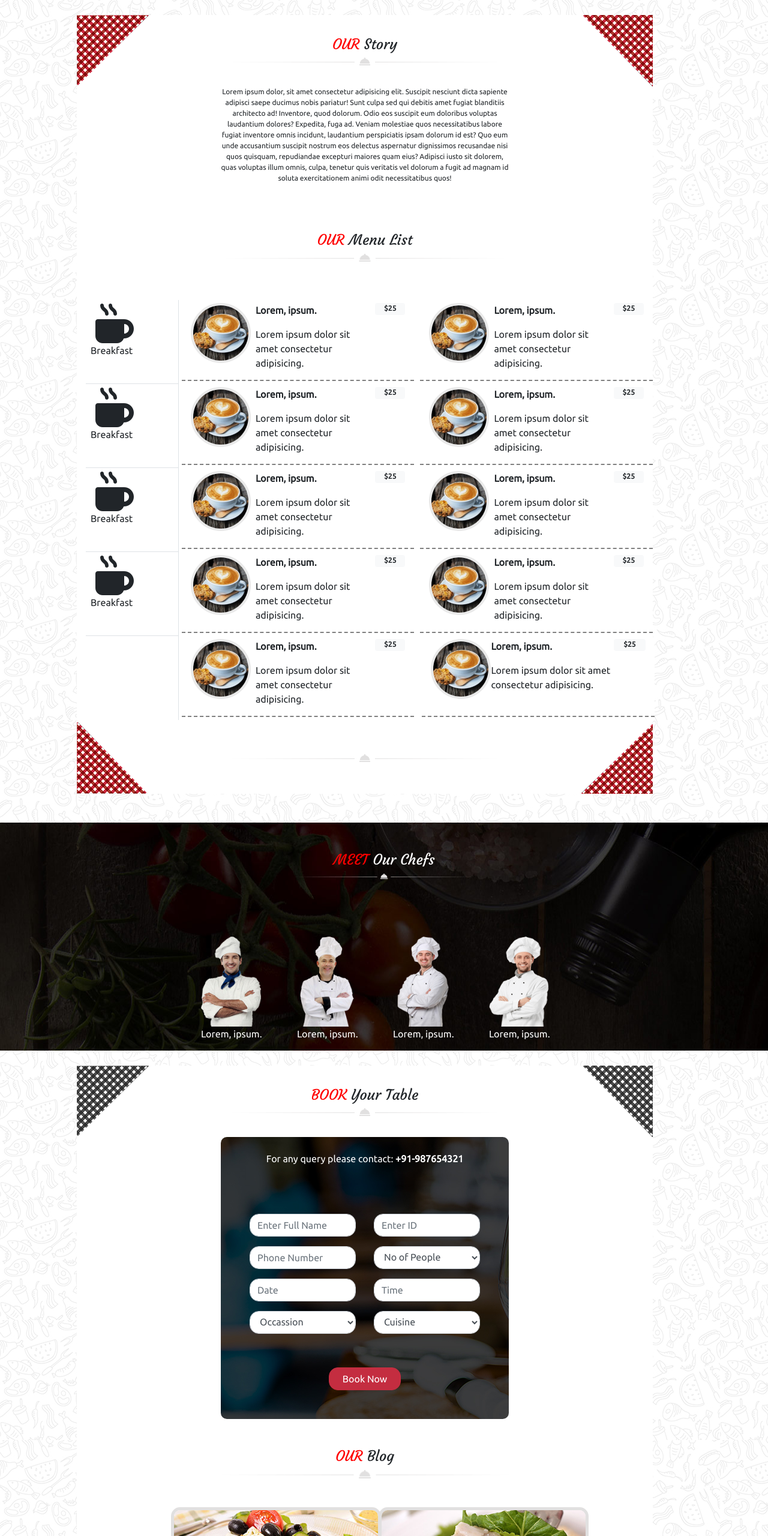
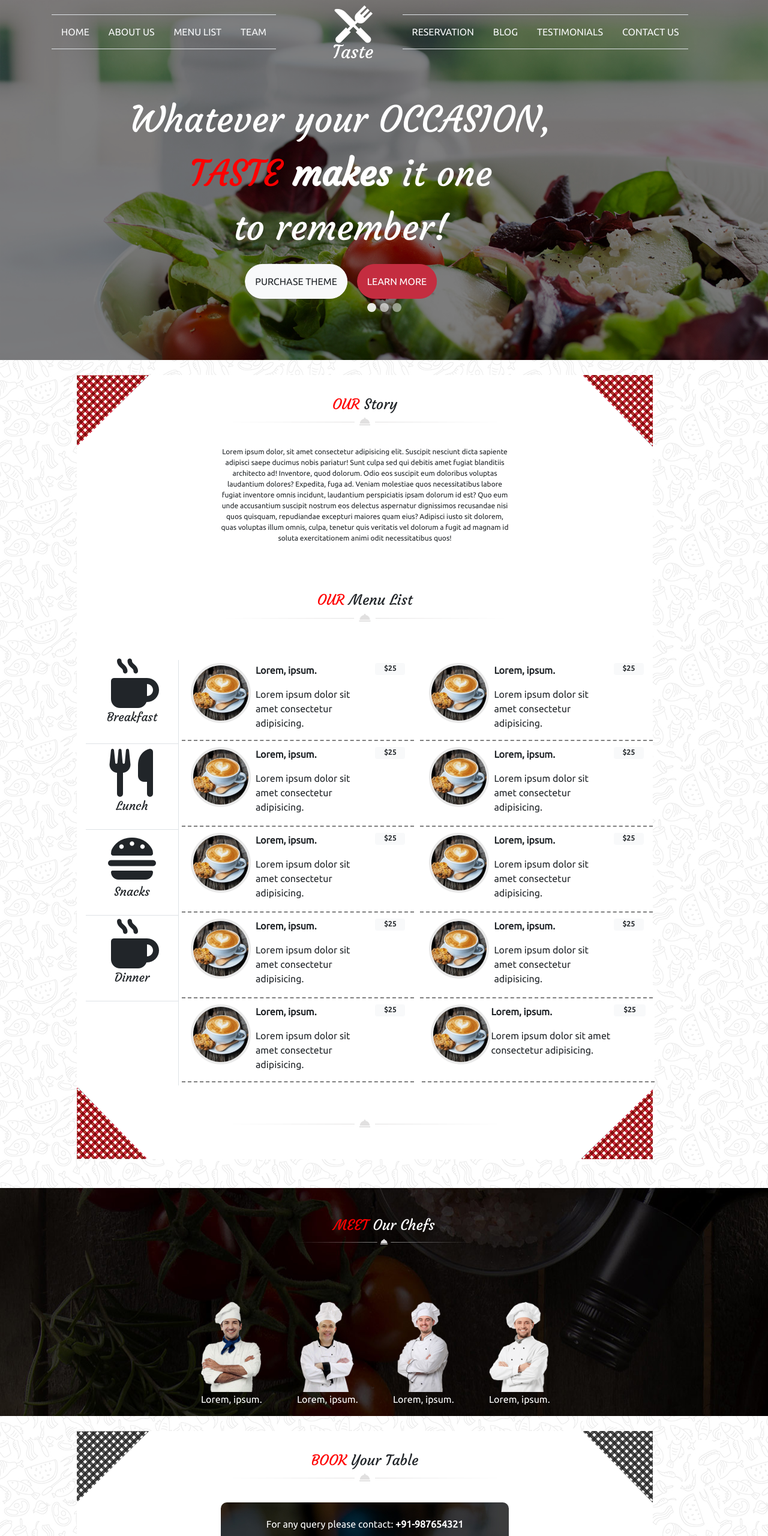
Before and after one commit to liam-plummer/git_bootstrap_les_chefs_14, a website: page index.html in a window 1280 px wide. Shown: the top 2560 px of the page at 60% size. Drawn offline with nearby package versions, Linux system fonts and the light colour scheme.

Commit message:
header + debut responsiveness

```diff
--- a/index.html
+++ b/index.html
@@ -7,60 +7,96 @@
     <link rel="stylesheet" href="./public/css/style.css">
 </head>
 <body>
-    <!-- <header>
-        <div class="test d-flex p-4 justify-content-center">
-            <nav class="navbar navbar-expand-lg navbar-transparent bg-transparent">
-                <a class="navbar-brand" href="#">Navbar</a>
-                <button class="navbar-toggler" type="button" data-toggle="collapse" data-target="#navbarNav" aria-controls="navbarNav" aria-expanded="false" aria-label="Toggle navigation">
-                <span class="navbar-toggler-icon"></span>
-                </button>
-                <div class="collapse navbar-collapse" id="navbarNav">
-                <ul class="navbar-nav">
-                    <li class="nav-item active">
-                    <a class="nav-link" href="#">Home <span class="sr-only">(current)</span></a>
+    <header style="background-image: url(./public/images/banner1.jpg); background-size: 100%; background: linear-gradient(rgba(0,0,0,0.5), rgba(0,0,0,0.5)), url(./public/images/banner1.jpg); background-size: 100%;" id="home">
+        <nav class="navbar navbar-expand-lg navbar-light bg-light bg-transparent container">
+            <div class="collapse navbar-collapse" id="navbarSupportedContent justify-content-around">
+              <ul class="navbar-nav mr-auto border border-right-0 border-left-0">
+                <li class="nav-item p-2">
+                  <a class="nav-link text-light text-uppercase " href="#home">Home </a>
                 </li>
-                    <li class="nav-item">
-                    <a class="nav-link" href="#">Features</a>
+                <li class="nav-item p-2">
+                  <a class="nav-link text-light text-uppercase" href="#about-us">About Us</a>
                 </li>
-                    <li class="nav-item">
-                    <a class="nav-link" href="#">Pricing</a>
+                <li class="nav-item p-2">
+                    <a class="nav-link text-light text-uppercase " href="#menu">Menu list</a>
                   </li>
-                    <li class="nav-item">
-                    <a class="nav-link disabled" href="#" tabindex="-1" aria-disabled="true">Disabled</a>
+                <li class="nav-item p-2">
+                  <a class="nav-link text-light text-uppercase" href="#team">Team</a>
+                </li>
+              </ul>
+            </div>
+            <div class="logo ml-5">
+            <img src="./public/images/logo.png" alt="">
+            </div>
+            <div class="collapse navbar-collapse ml-5" id="navbarSupportedContent">
+                <ul class="navbar-nav mr-auto border border-right-0 border-left-0">
+                  <li class="nav-item p-2">
+                    <a class="nav-link text-light text-uppercase " href="#reservation">Reservation</a>
+                  </li>
+                  <li class="nav-item p-2">
+                    <a class="nav-link text-light text-uppercase" href="#blog">Blog</a>
+                  </li>
+                  <li class="nav-item p-2">
+                      <a class="nav-link text-light text-uppercase " href="#testimonials">Testimonials</a>
+                    </li>
+                  <li class="nav-item p-2">
+                    <a class="nav-link text-light text-uppercase " href="#contact">Contact Us</a>
                   </li>
                 </ul>
               </div>
           </nav>
-            <img src="./public/images/logo.png" alt="Logo">
-            <nav class="navbar navbar-expand-lg navbar-transparent bg-transparent">
-                <a class="navbar-brand" href="#">Navbar</a>
-                <button class="navbar-toggler" type="button" data-toggle="collapse" data-target="#navbarNav" aria-controls="navbarNav" aria-expanded="false" aria-label="Toggle navigation">
-                <span class="navbar-toggler-icon"></span>
-                </button>
-                <div class="collapse navbar-collapse" id="navbarNav">
-                <ul class="navbar-nav">
-                    <li class="nav-item active">
-                    <a class="nav-link" href="#">Home <span class="sr-only">(current)</span></a>
-                    </li>
-                    <li class="nav-item">
-                    <a class="nav-link" href="#">Features</a>
-                    </li>
-                    <li class="nav-item">
-                    <a class="nav-link" href="#">Pricing</a>
-                    </li>
-                    <li class="nav-item">
-                    <a class="nav-link disabled" href="#" tabindex="-1" aria-disabled="true">Disabled</a>
-                    </li>
-                </ul>
+        <div id="carouselExampleIndicators" class="carousel slide mt-5" data-ride="carousel">
+            <ol class="carousel-indicators">
+              <li data-target="#carouselExampleIndicators" data-slide-to="0" class="active"></li>
+              <li data-target="#carouselExampleIndicators" data-slide-to="1"></li>
+              <li data-target="#carouselExampleIndicators" data-slide-to="2"></li>
+            </ol>
+            <div class="carousel-inner">
+              <div class="carousel-item active">
+                <p class="text-center">Whatever your <span class="premier">occasion,</span> <br>
+                 <span class="deuxieme">taste</span> <strong>makes</strong>  it one <br>
+                    to <srtong>remember</srtong>!
+                </p>
+                <div class="bouton d-flex justify-content-center">
+                <button type="button" class="btn btn-light rounded-pill text-uppercase p-3 mr-3">Purchase theme</button>
+                <button type="button" class="btn btn-danger rounded-pill text-uppercase p-3">Learn more</button>
                 </div>
-            </nav>
               </div>
-    </header> -->
+              <div class="carousel-item">
+                <p class="text-center">Whatever your <span class="premier">occasion,</span> <br>
+                    <span class="deuxieme">taste</span> <span class="troisieme">makes</span>  it one <br>
+                       to  <span class="quatre">remember!</span> </p>
+                       <div class="bouton d-flex justify-content-center">
+                       <button type="button" class="btn btn-light rounded-pill text-uppercase p-3 mr-3">Purchase theme</button>
+                       <button type="button" class="btn btn-danger rounded-pill text-uppercase p-3">Learn more</button>
+                       </div>
+              </div>
+              <div class="carousel-item">
+                <p class="text-center">Whatever your <span class="premier">occasion,</span> <br>
+                    <span class="deuxieme">taste</span> <span class="troisieme">makes</span>  it one <br>
+                       to  <span class="quatre">remember!</span> </p>
+                       <div class="bouton d-flex justify-content-center">
+                       <button type="button" class="btn btn-light rounded-pill text-uppercase p-3 mr-3">Purchase theme</button>
+                       <button type="button" class="btn btn-danger rounded-pill text-uppercase p-3">Learn more</button>
+                       </div>
+              </div>
+            </div>
+            <br><br>
+            <a class="carousel-control-prev" href="#carouselExampleIndicators" role="button" data-slide="prev">
+              <span class="carousel-control-prev-icon" aria-hidden="true"></span>
+              <span class="sr-only">Previous</span>
+            </a>
+            <a class="carousel-control-next" href="#carouselExampleIndicators" role="button" data-slide="next">
+              <span class="carousel-control-next-icon" aria-hidden="true"></span>
+              <span class="sr-only">Next</span>
+            </a>
+          </div>
+      </header>
 
 
     <section>
         <div class="menu d-flex flex-column w-75">
-            <div class="d-flex justify-content-between">
+            <div class="d-flex justify-content-between" id="about-us">
                 <img src="./public/images/box-left-top.png">
                 <div class="text d-flex flex-column justify-content-center">
                     <h4 class="text-capitalize text-center"><span class="text-uppercase">Our</span> Story</h4>
@@ -75,10 +111,10 @@
                 <h4 class="text-capitalize text-center"><span class="text-uppercase">Our</span> Menu List</h4>
                 <img src="./public/images/decoration_line.png" class="w-50 mx-auto">
             </div>
-            <div class="container">
+            <div class="container" id="menu">
                 <div class="row d-flex">
                     <div class="col-12 d-flex">
-                        <div class=" col-2 p-2 mx-auto d-flex flex-column border border-left-0 border-top-0">
+                        <div class=" meal col-2 mx-auto d-flex flex-column align-items-center border border-left-0 border-top-0">
                             <i class="fas fa-mug-hot fa-4x"></i>
                             <p>Breakfast</p>
                         </div>
@@ -102,9 +138,9 @@
                 </div>
                 <div class="row d-flex">
                     <div class="col-12 d-flex">
-                        <div class=" col-2 p-2 mx-auto d-flex flex-column border border-left-0 border-top-0">
-                            <i class="fas fa-mug-hot fa-4x"></i>
-                            <p>Breakfast</p>
+                        <div class=" meal col-2 p-2 mx-auto d-flex flex-column align-items-center border border-left-0 border-top-0">
+                            <i class="fas fa-utensils fa-4x"></i>
+                            <p class="text-center">Lunch</p>
                         </div>
                         <div class="carte carte col-5 d-flex">
                             <img src="./public/images/menu_image_1.jpg" class="menuItems">
@@ -126,9 +162,9 @@
                 </div>
                 <div class="row d-flex">
                     <div class="col-12 d-flex">
-                        <div class=" col-2 p-2 mx-auto d-flex flex-column border border-left-0 border-top-0">
-                            <i class="fas fa-mug-hot fa-4x"></i>
-                            <p>Breakfast</p>
+                        <div class=" meal col-2 p-2 mx-auto d-flex flex-column align-items-center border border-left-0 border-top-0">
+                            <i class="fas fa-hamburger fa-4x"></i>
+                            <p>Snacks</p>
                         </div>
                         <div class="carte col-5 d-flex">
                             <img src="./public/images/menu_image_1.jpg" class="menuItems">
@@ -150,9 +186,9 @@
                 </div>
                 <div class="row d-flex">
                     <div class="col-12 d-flex">
-                        <div class=" col-2 p-2 mx-auto d-flex flex-column border border-left-0 border-top-0">
+                        <div class=" meal col-2 p-2 mx-auto d-flex flex-column align-items-center border border-left-0 border-top-0">
                             <i class="fas fa-mug-hot fa-4x"></i>
-                            <p>Breakfast</p>
+                            <p class="text-center">Dinner</p>
                         </div>
                         <div class="carte col-5 d-flex">
                             <img src="./public/images/menu_image_1.jpg" class="menuItems">
@@ -174,7 +210,7 @@
                 </div>
                 <div class="row d-flex">
                     <div class="col-12 d-flex">
-                        <div class=" col-2 p-2 mx-auto d-flex flex-column border-right">
+                        <div class=" col-2 mx-auto d-flex flex-column border-right">
                         </div>
                         <div class="carte col-5 d-flex">
                             <img src="./public/images/menu_image_1.jpg" class="menuItems">
@@ -203,7 +239,7 @@
         </div>
     </section>
     <!-- Section chefs -->
-    <section>
+    <section id="team">
         <div class="text d-flex flex-column justify-content-center my-5 p-5">
             <h4 class="text-capitalize text-center"><span class="text-uppercase">Meet</span> our chefs</h4>
             <img src="./public/images/decoration_line.png" class="w-25 mx-auto">
@@ -238,22 +274,22 @@
                 </div>
                 <img src="./public/images/box-right-top-grey.png">
             </div>
-            <div  class="form w-50 mx-25">
+            <div  class="form w-50 mx-25" id="reservation">
                 <p class="text-center my-4">For any query please contact: <strong>+91-987654321</strong></p>
-                <form class="p-5">
+                <form class="p-5 col-6">
                     <div class="row">
-                      <div class="col my-2">
+                      <div class="col-md-8 col-xs-12 col-sm-10 col-lg-4 col-xl-6 my-2">
                         <input type="text" class="form-control" placeholder="Enter Full Name">
                       </div>
-                      <div class="col my-2">
+                      <div class="col-md-8 col-xs-12 col-sm-10 col-lg-4 col-xl-6 my-2">
                         <input type="text" class="form-control" placeholder="Enter ID">
                       </div>
                     </div>
                     <div class="row">
-                        <div class="col my-2">
+                        <div class="col-md-8 col-xs-12 col-sm-10 col-lg-4 col-xl-6 my-2">
                           <input type="text" class="form-control" placeholder="Phone Number">
                         </div>
-                        <div class="col my-2 ">
+                        <div class="col-md-8 col-xs-12 col-sm-10 col-lg-4 col-xl-6 my-2 ">
                           <select id="NoPeople" class="form-control">
                             <option selected>No of People</option>
                             <option>1</option>
@@ -267,15 +303,15 @@
                         </div>
                     </div>
                     <div class="row">
-                        <div class="col my-2">
+                        <div class="col-md-8 col-xs-12 col-sm-10 col-lg-4 col-xl-6 my-2">
                           <input type="text" class="form-control" placeholder="Date">
                         </div>
-                        <div class="col my-2">
+                        <div class="col-md-8 col-xs-12 col-sm-10 col-lg-4 col-xl-6 my-2">
                           <input type="text" class="form-control" placeholder="Time">
                         </div>
                     </div>
                     <div class="row">
-                        <div class="col my-2">
+                        <div class="col-md-8 col-xs-12 col-sm-10 col-lg-4 col-xl-6 my-2">
                             <select id="NoPeople" class="form-control">
                                 <option selected>Occassion</option>
                                 <option>Wedding</option>
@@ -283,7 +319,7 @@
                                 <option>Celebration</option>
                               </select>
                         </div>
-                        <div class="col my-2 ">
+                        <div class="col-md-8 col-xs-12 col-sm-10 col-lg-4 col-xl-6 my-2 ">
                           <select id="NoPeople" class="form-control">
                             <option selected>Cuisine</option>
                             <option>Chicken</option>
@@ -298,22 +334,26 @@
                     <button type="button" class="btn btn-danger align-middle w-25 px-3">Book Now</button>
                 </div>
             </div>
-            <div class="text d-flex flex-column justify-content-center my-5">
+            <div class="text d-flex flex-column justify-content-center my-5" id="blog">
                 <h4 class="text-capitalize text-center"><span class="text-uppercase">Our</span> Blog</h4>
                 <img src="./public/images/decoration_line.png" class="w-50 mx-auto">
             </div>
             <div class="row d-flex justify-content-center mb-3">
                 <div class="col-md-4 d-flex flex-column mr-2">
                     <img src="./public/images/blog_img1.jpg" class="blog">
-                    <button type="button" class="btn btn-danger">12 April 2017/ 20 Comments/ 35 Likes</button>
+                    <button type="button" class="blg btn btn-danger">12 April 2017/ 20 Comments/ 35 Likes</button>
+                    <div class="mt-3">
                         <h6><strong>Lorem, ipsum.</strong></h6>
                         <p>Lorem ipsum dolor sit amet consectetur adipisicing elit. Deleniti, suscipit!</p>
                     </div>
+                </div>
                 <div class="col-md-4 d-flex flex-column ml-2">
                     <img src="./public/images/blog_img2.jpg" class="blog">
-                    <button type="button" class="btn btn-danger">12 April 2017/ 20 Comments/ 35 Likes</button>
+                    <button type="button" class="blg btn btn-danger">12 April 2017/ 20 Comments/ 35 Likes</button>
+                    <div class="mt-3">
                         <h6><strong>Lorem, ipsum.</strong></h6>
                         <p>Lorem ipsum dolor sit amet consectetur adipisicing elit. Deleniti, suscipit!</p>
+                    </div>
                 </div>
             </div>
             <div class="d-flex justify-content-between mt-3">
@@ -326,23 +366,23 @@
         </div>
     </section>
     <!-- Section Testimonials -->
-    <section>
+    <section id="testimonials">
         <div class="p-4">
             <h4><span class="text-uppercase">Client</span> Testimonials</h4>
             <img src="./public/images/decoration_line.png">
         </div>
         <div class="container">
-            <div class="row d-flex justify-content-around">
+            <div class="row d-flex justify-content-around p-4">
                 <div class="col">
                     <img src="./public/images/testimonial1.jpg" alt="Test">
                 </div>
-                <div class="col-3 d-flex flex-column border border-white rounded  mx-2 p-3 text-left ">
-                    <h6>Lorem ipsum.</h6>
+                <div class="txt-box col-4 d-flex flex-column border border-white text-left align-middle">
+                    <h5  class="pt-2">Lorem ipsum.</h5>
                     <span>Manager</span>
                     <p>Lorem, ipsum dolor sit amet consectetur adipisicing elit. Omnis minus quas, repellat laudantium labore doloribus?</p>
                 </div>
-                <div class="col-3 border border-white rounded d-flex flex-column  mx-2 p-3 text-left">
-                    <h6>Lorem ipsum.</h6>
+                <div class="txt-box col-4 d-flex flex-column border border-white text-left">
+                    <h5 class="pt-2">Lorem ipsum.</h5>
                     <span>Manager</span>
                     <p>Lorem, ipsum dolor sit amet consectetur adipisicing elit. Omnis minus quas, repellat laudantium labore doloribus?</p>
                 </div>
@@ -353,7 +393,7 @@
         </div>
     </section>
     <!-- Section Contact -->
-    <section class="p-5">
+    <section class="p-5" id="contact">
         <div>
             <h3 class="d-flex justify-content-center p-4"><span class="text-danger text-center mr-2">OUR</span> Contact</h3>
             <div class="contact bg-danger d-flex flex-column">
--- a/src/sass/_variables.sass
+++ b/src/sass/_variables.sass
@@ -1,5 +1,5 @@
 $footer-img  : "../../public/images/footer_background.jpg"
 
 $theme-colors : ("danger" : #c42d40)
-$sizes : ("200" : 200%, "15" : 15%)
+$sizes : ("200" : 200%, "15" : 15%, "150" : 150%)
 $spacers : ("25" : 25%)
--- a/src/sass/style.sass
+++ b/src/sass/style.sass
@@ -2,6 +2,35 @@
 @import "../../node_modules/bootstrap/scss/bootstrap.scss"
 @import "../sass/_fonts.sass"
 @import "../sass/_icons.sass"
+
+header
+
+    height: 600px
+    li:hover
+        background-color: red
+    p
+        font-size: 60px
+        font-family: cour
+        color: white
+        .premier
+            text-transform: uppercase
+            color: white
+        .deuxieme
+            text-transform: uppercase
+        .troisieme
+            color: white
+    .carousel
+        height: max-content
+        .carousel-control-prev
+            display: none
+        .carousel-control-next
+            display: none
+        .carousel-indicators
+
+                li
+                    height: 15px
+                    width: 15px
+                    border-radius: 50%
 
 body
     font-family: Ubuntu
@@ -31,7 +60,9 @@ section
         .carte
             border-bottom: 2px dashed grey
             margin: 5px
-
+        .meal
+            font-family: cour
+            font-size: 20px
     &:nth-of-type(2)
         background-image: url("../../public/images/team_background.jpg")
         color: white
@@ -64,8 +95,13 @@ section
                 border-radius: 15px
                 width: 350px
                 height: 200px
+                position: relative
                 button
                     border-radius: 25px
+            .blg
+                position: absolute
+                top: 175px
+                left: 25px
     &:nth-last-of-type(2)
         background-image: url("../../public/images/testimonials_background.jpg")
         color: white
@@ -81,6 +117,11 @@ section
                     height: 150px
                     width: 150px
                     border: white 3px solid
+                    padding: 0 0
+            .txt-box
+                margin-left: 4px
+                margin-right: 4px
+                border-radius: 15px
     &:last-of-type
         h3
             font-family: cour
```
Also changed, not shown: public/css/style.css, 1 other file. Lines whose indentation alone changed are shown as unchanged.
